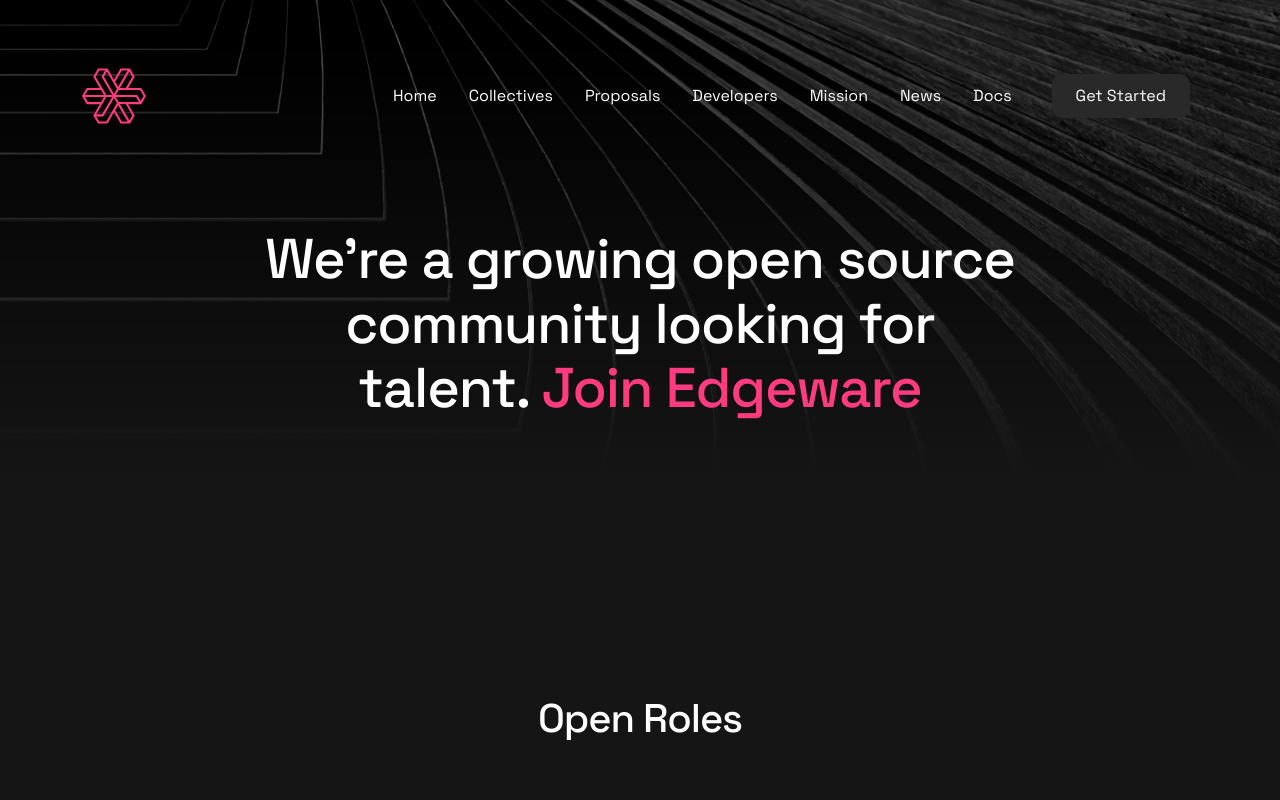
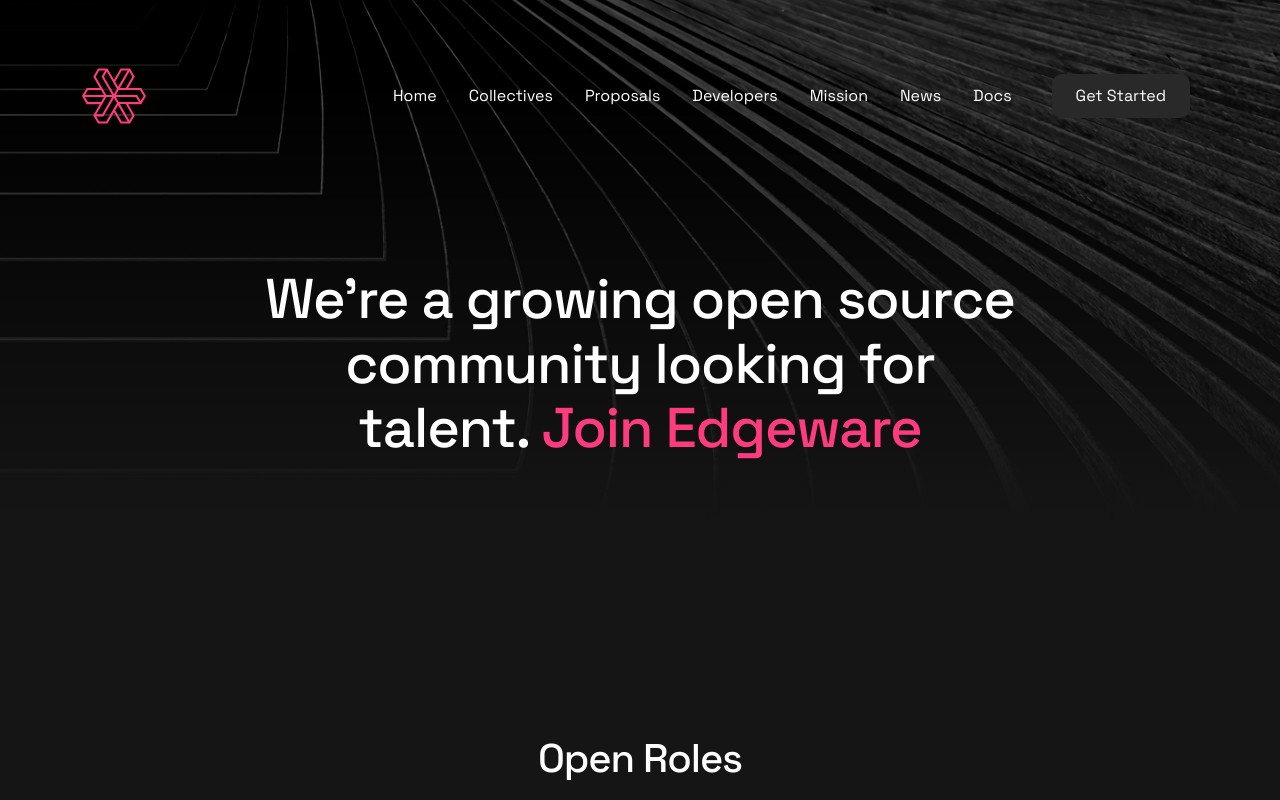
Before and after one commit to edgeware-network/Edgeware-Website, a Next.js app: page /jobs in a window 1280 px wide. Shown: the top 800 px of the page. Built offline with nearby package versions, Linux system fonts and the light colour scheme.

Commit message:
Small tweaks on jobs hero component

```diff
--- a/components/common/static-hero/static-hero.module.scss
+++ b/components/common/static-hero/static-hero.module.scss
@@ -6,7 +6,7 @@
   position: relative;
   z-index: 1;
   overflow: hidden;
-  margin-top: -6rem;
+  margin-top: -4rem;
 
   @include media-breakpoint-up(md) {
     background: url('/images/jobs/hero-jobs.jpg') 50% 50%;
@@ -15,7 +15,7 @@
   }
 
   @include media-breakpoint-up(lg) {
-    margin-top: -12.5rem;
+    margin-top: -10rem;
   }
 
   &::after {
@@ -37,10 +37,10 @@
   justify-content: center;
   align-items: stretch;
   position: relative;
-  text-align: left;
+  text-align: center;
   z-index: 2;
 
-  height: calc(80vh);
+  height: calc(85vh);
 
   @include media-breakpoint-up(lg) {
     height: 70vh;
```
